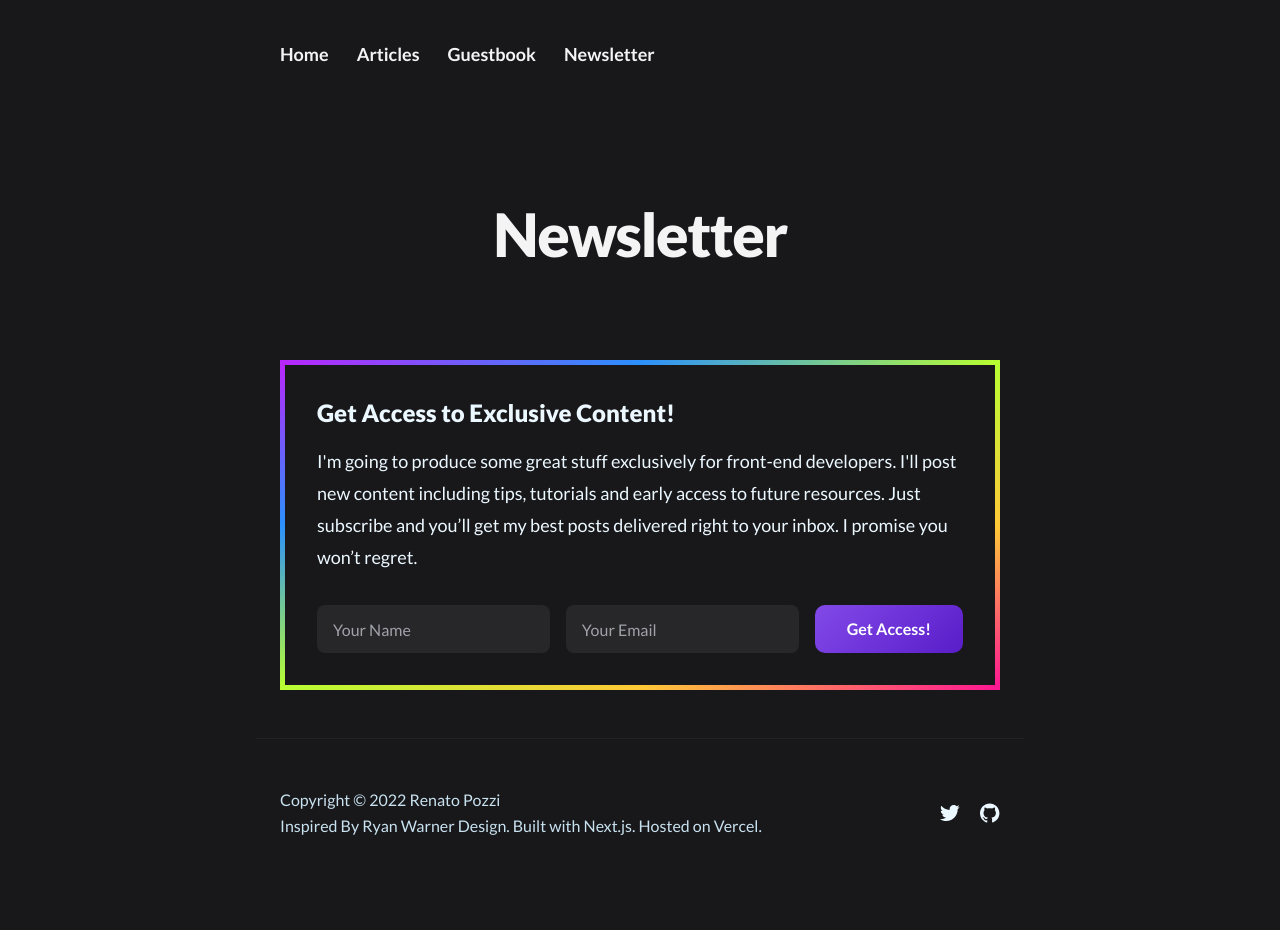
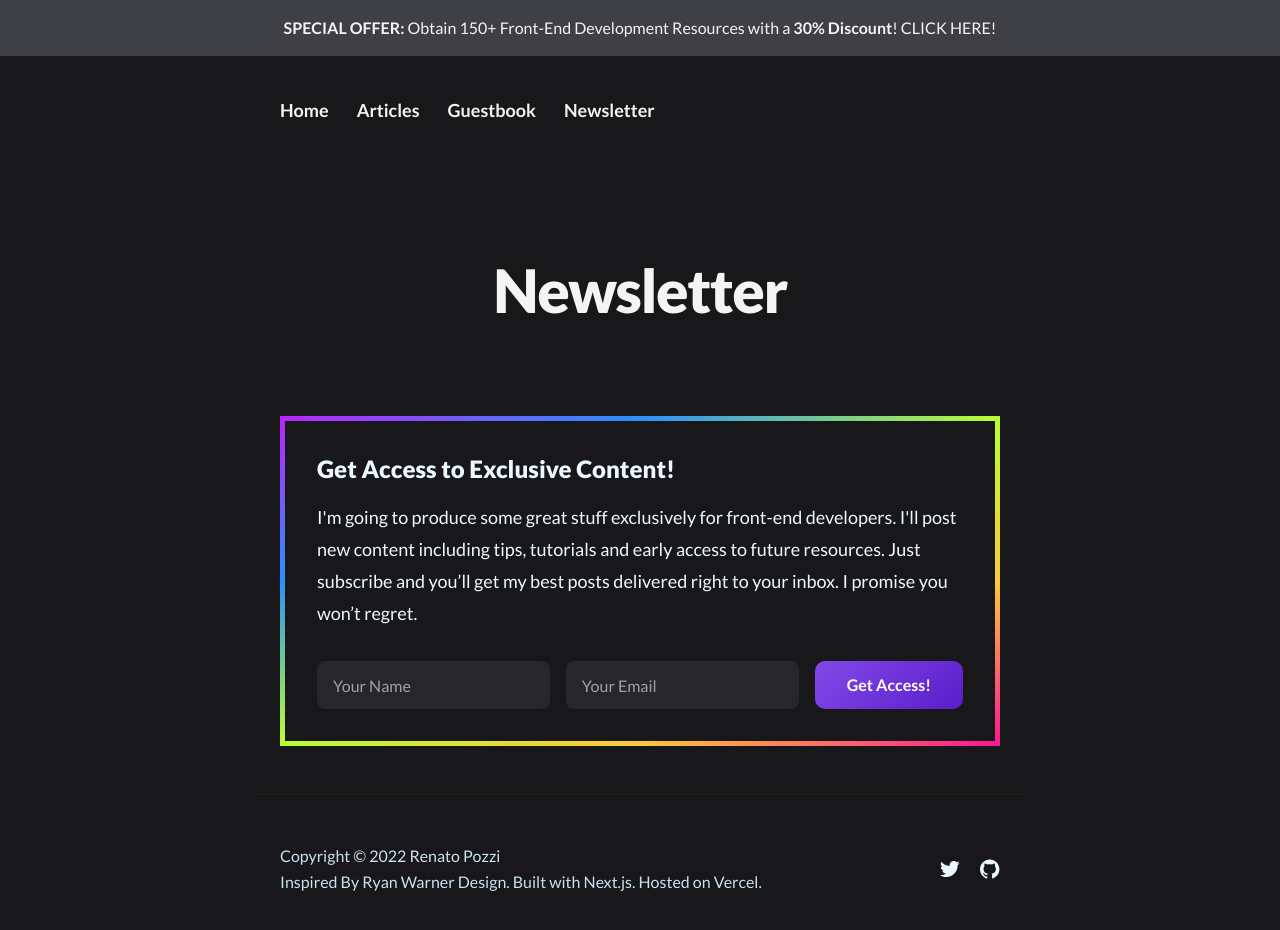
Before and after one commit to itsrennyman/renatopozzi.me, a Next.js app: page /newsletter in a window 1280 px wide. Shown: the top 930 px of the page. Before the commit the page ends 887 px from the top, so only its background shows below. Built offline with nearby package versions, Linux system fonts and the light colour scheme.

Commit message:
added offer alert

```diff
--- a/pages/_app.js
+++ b/pages/_app.js
@@ -7,9 +7,24 @@ import "../styles/normalize.css";
 import "../styles/styles.css";
 import "../styles/typography.css";
 
+const OfferAlert = () => {
+  return (
+    <a
+      href="https://itsrennyman.gumroad.com/l/150-front-end-development-learning-resources/HAPPY-DEVELOPER"
+      className="p-4 block text-center text-base bg-zinc-700 text-zinc-100"
+      role="alert"
+    >
+      <span className="font-semibold">SPECIAL OFFER:</span> Obtain 150+
+      Front-End Development Resources with a{" "}
+      <span className="font-semibold">30% Discount</span>! CLICK HERE!
+    </a>
+  );
+};
+
 function MyApp({ Component, pageProps: { session, ...pageProps } }) {
   return (
     <SessionProvider session={session}>
+      <OfferAlert />
       <Navbar />
       <Component {...pageProps} />
       <Footer />
```
